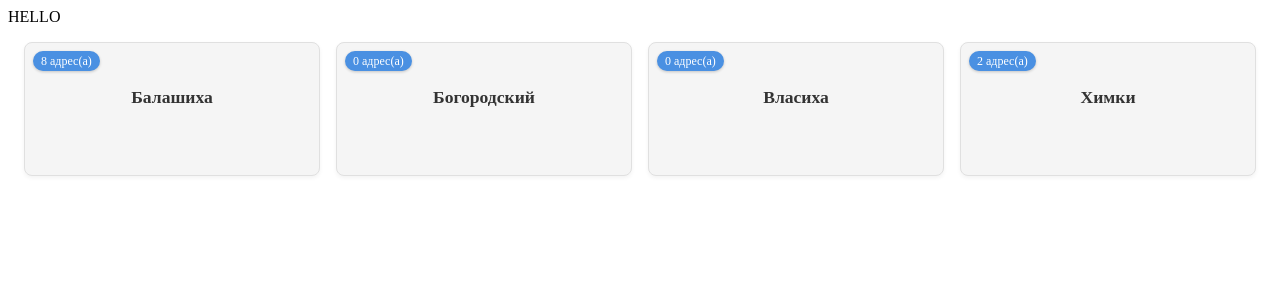
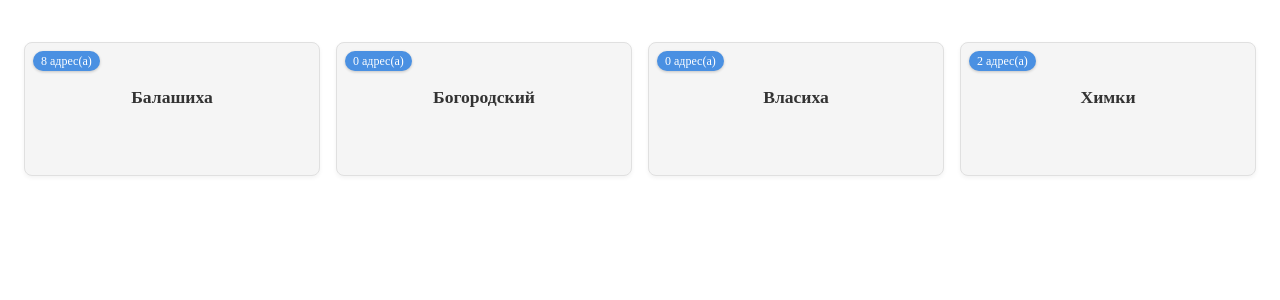
Before and after one commit to Gmoxa73/MyBd, a Django app: page /web/ in a window 1280 px wide. Shown: the top 300 px of the page. Run offline with Django 5.2, Linux system fonts and the light colour scheme; data comes from the database, SQL or seed files in the repository.

Commit message:
deploy fix 6

```diff
--- a/aa/templates/start.html
+++ b/aa/templates/start.html
@@ -67,7 +67,7 @@
   </style>
 </head>
 <body>
-HELLO<br>
+<br>
 <div class="raions-grid">
   {% for r in raions %}
     <a href="{% url 'raion_detail' r.id %}" class="raion-card-link" title="Перейти к району {{ r.raion }}">
```
